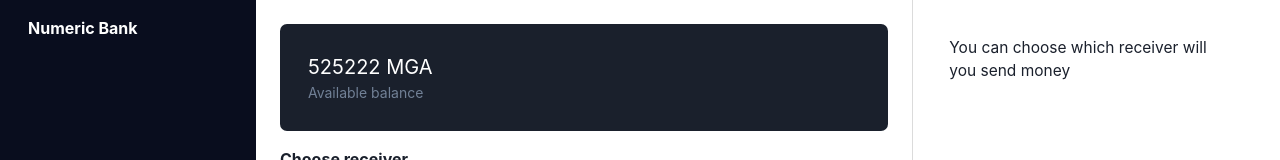
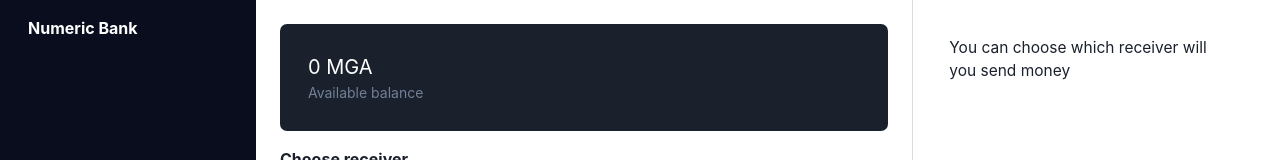
Before and after one commit to Tokiniainaa/Front-bank-app, a React (Create React App) app: page / in a window 1280 px wide. Both pictures are taken after a click on the item "Send money". Shown: the top 160 px of the page. Built offline with nearby package versions, Linux system fonts and the light colour scheme; no server answers.

Commit message:
feat: filter receivers

```diff
--- a/src/Components/SendMoney/ReceiverContainer/ReceiverContainer.jsx
+++ b/src/Components/SendMoney/ReceiverContainer/ReceiverContainer.jsx
@@ -2,17 +2,17 @@ import React, { useState, useEffect } from "react"
 import { Box, Text } from "@chakra-ui/react"
 import ReceiverList from "../ReceiverList/ReceiverList"
 import AccountMock from "../../../AccountMock.json"
-import Mock from "../../../mock.json"
 import data from "../../../clientInfo.json"
 import axios from "axios"
 
 const ReceiverContainer = ({ handleReceiverMethod }) => {
-    const balances = Mock.map(item => parseInt(item.balance));
     const baseUrl = process.env.REACT_APP_BASE_URL;
     const clientId = data.id_client;
     const [receivers, setReceivers] = useState()
     const [ownAccounts, setOwnAccounts] = useState()
     const [balance, setBalance] = useState(0)
+    const [filteredReceivers, setFilteredReceivers] = useState([]);
+
 
     useEffect(()=>{
         const fetchData = async () => {
@@ -23,6 +23,15 @@ const ReceiverContainer = ({ handleReceiverMethod }) => {
         }
         fetchData()
     }, [baseUrl])
+
+
+    useEffect(() => {
+        if(receivers){
+            const filtered = receivers.filter(receiver => receiver.idClient !== clientId);
+        setFilteredReceivers(filtered);
+        }
+     }, [clientId, receivers]);
+
 
     useEffect(()=>{
         const fetchData = async () => {
@@ -38,8 +47,6 @@ const ReceiverContainer = ({ handleReceiverMethod }) => {
         }
     }, [baseUrl, clientId, ownAccounts])
 
-    const totalBalance = balances.reduce((accumulator, currentValue) => accumulator + currentValue, 0);
-
     return(
         <Box w="65%" h="100%" borderRight="1px solid" borderColor="#dbdbdb" p={6}>
             <Box w="100%" borderRadius={7} bg="currentcolor" p={7}>
@@ -52,7 +59,7 @@ const ReceiverContainer = ({ handleReceiverMethod }) => {
                 ) : (
                     <>
                         <Text fontSize="xl" color="#fff">
-                            {totalBalance} MGA
+                            {balance} MGA
                         </Text>
                     </>
                 )}
@@ -60,7 +67,7 @@ const ReceiverContainer = ({ handleReceiverMethod }) => {
             </Box>
             <Text fontWeight = "bold" paddingTop={4}>Choose receiver</Text>
             {receivers ? (
-                <ReceiverList accounts={receivers} handleReceiver={handleReceiverMethod}></ReceiverList>
+                <ReceiverList accounts={filteredReceivers} handleReceiver={handleReceiverMethod}></ReceiverList>
             ) : (
                 <ReceiverList accounts={AccountMock} handleReceiver={handleReceiverMethod}></ReceiverList>
             )}
```
